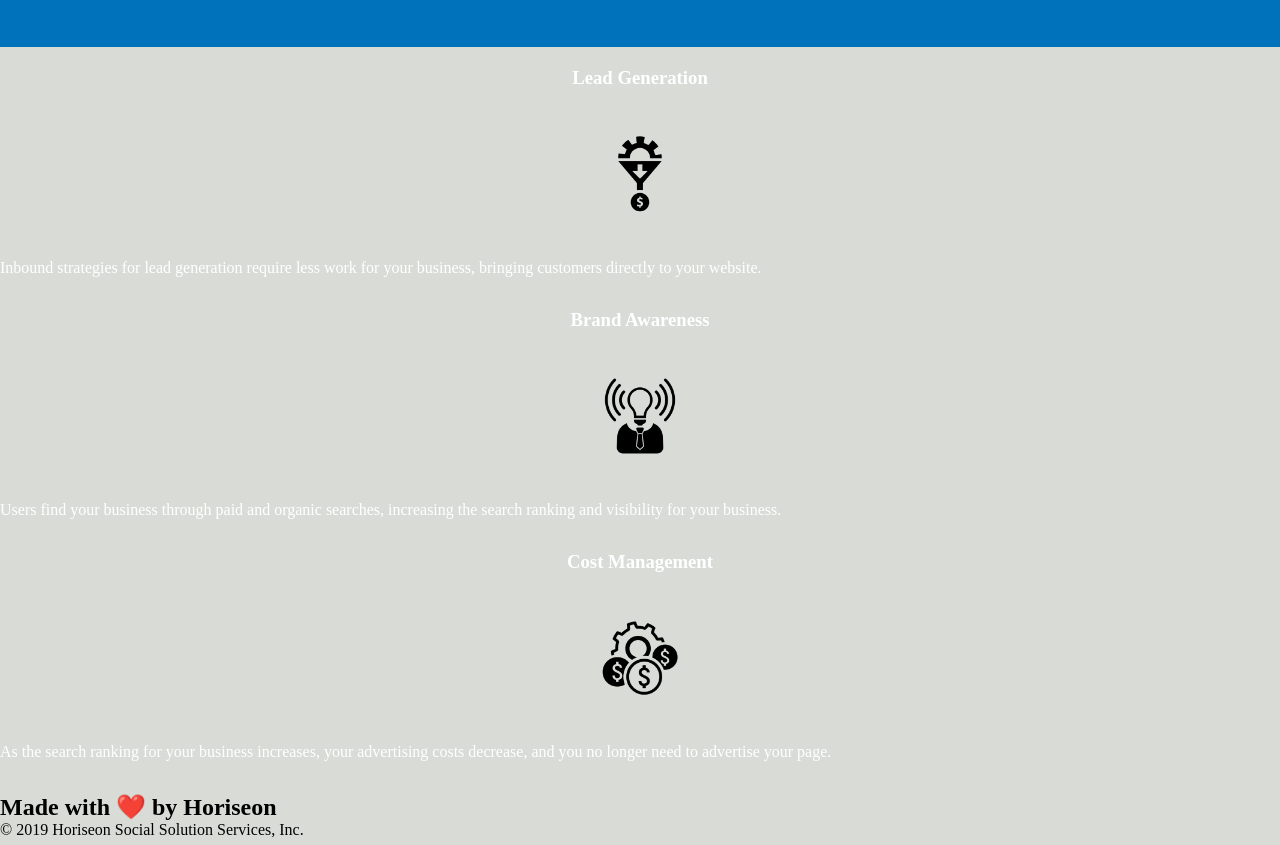
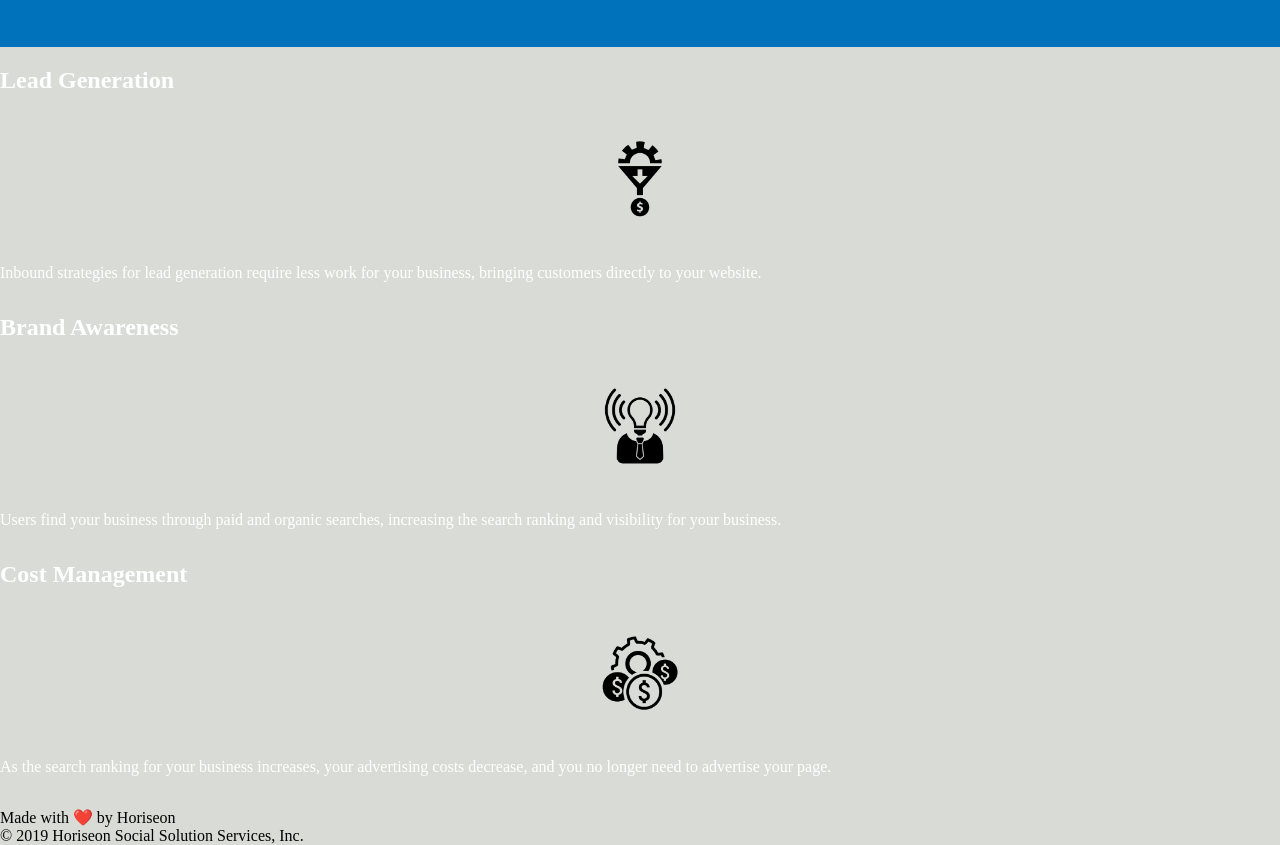
Before and after one commit to CharDige/Horiseon-seo-accessibility-code-refactor, a plain HTML site: page index.html in a window 1280 px wide. Shown: the part 1288-2133 px from the top of the page. Drawn offline with Linux system fonts and the light colour scheme.

Commit message:
Edited heading attributes to fall in sequential order

```diff
--- a/index.html
+++ b/index.html
@@ -56,21 +56,21 @@
 
     <aside>
         <section class="benefit-lead">
-            <h3>Lead Generation</h3>
+            <h2>Lead Generation</h2>
             <img src="./assets/images/lead-generation.png" alt="icon of cog through a funnel, exiting as a dollar coin" />
             <p>
                 Inbound strategies for lead generation require less work for your business, bringing customers directly to your website.
             </p>
         </section>
         <section class="benefit-brand">
-            <h3>Brand Awareness</h3>
+            <h2>Brand Awareness</h2>
             <img src="./assets/images/brand-awareness.png" alt="icon of a person with a lightbulb instead of a head" />
             <p>
                 Users find your business through paid and organic searches, increasing the search ranking and visibility for your business.
             </p>
         </section>
         <section class="benefit-cost">
-            <h3>Cost Management</h3>
+            <h2>Cost Management</h2>
             <img src="./assets/images/cost-management.png" alt="icon of a cog and three dollar coins" />
             <p>
                 As the search ranking for your business increases, your advertising costs decrease, and you no longer need to advertise your page.
@@ -79,7 +79,9 @@
     </aside>
 
     <footer>
-        <h2>Made with ❤️️ by Horiseon</h2>
+        <p>
+            Made with ❤️️ by Horiseon
+        </p>
         <p>
             &copy; 2019 Horiseon Social Solution Services, Inc.
         </p>
```
